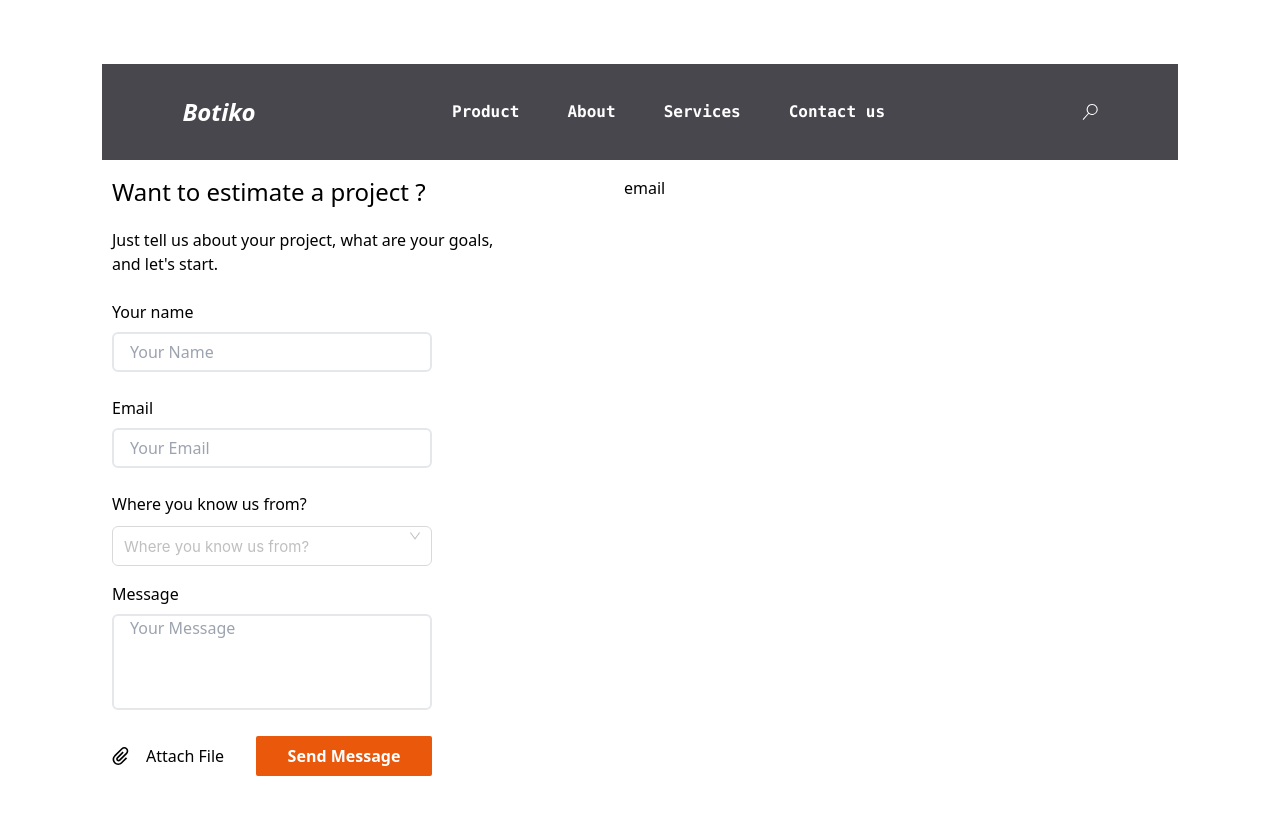
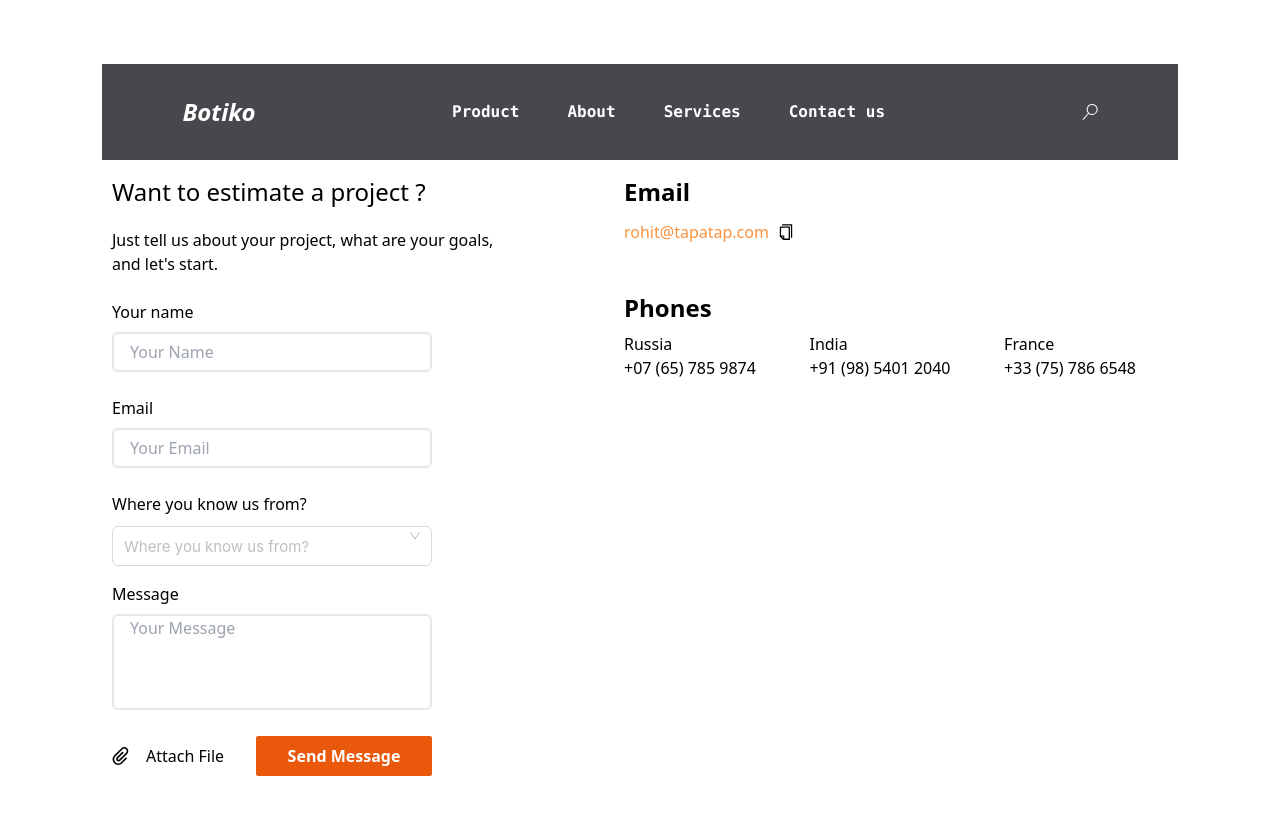
Before and after one commit to NaushadaliSaiyed/furniture, a React (Vite) app: page /contact-us in a window 1280 px wide. Shown: the top 814 px of the page. Built offline with nearby package versions, Linux system fonts and the light colour scheme.

Commit message:
dszscv
dzvdvs

```diff
--- a/src/components/contactUs/ContactUsRightSide.tsx
+++ b/src/components/contactUs/ContactUsRightSide.tsx
@@ -1,12 +1,31 @@
 import React from 'react'
+import { AiOutlineCopy } from 'react-icons/ai'
+
 
 const ContactUsRightSide = () => {
     return (
         <div className='w-[100%]'>
-            email
-            {/* <div>Email</div> */}
-            {/* <div></div>
-            <div></div> */}
+            <p className='text-2xl font-semibold'>Email</p>
+            <span className='flex mt-3 text-center items-center gap-2'>
+                <p className='text-orange-400 cursor-pointer'>rohit@tapatap.com</p>
+                <AiOutlineCopy className='text-lg' />
+            </span>
+            <p className='text-2xl font-semibold mt-12'>Phones</p>
+            <div className='flex justify-between'>
+                <span>
+                    <p className='mt-2'>Russia</p>
+                    <p> +07 (65) 785 9874</p>
+                </span>
+                <span>
+                    <p className='mt-2'>India</p>
+                    <p> +91 (98) 5401 2040</p>
+                </span>
+                <span>
+                    <p className='mt-2'>France</p>
+                    <p> +33 (75) 786 6548</p>
+                </span>
+            </div>
+            <div></div>
         </div>
     )
 }
```
